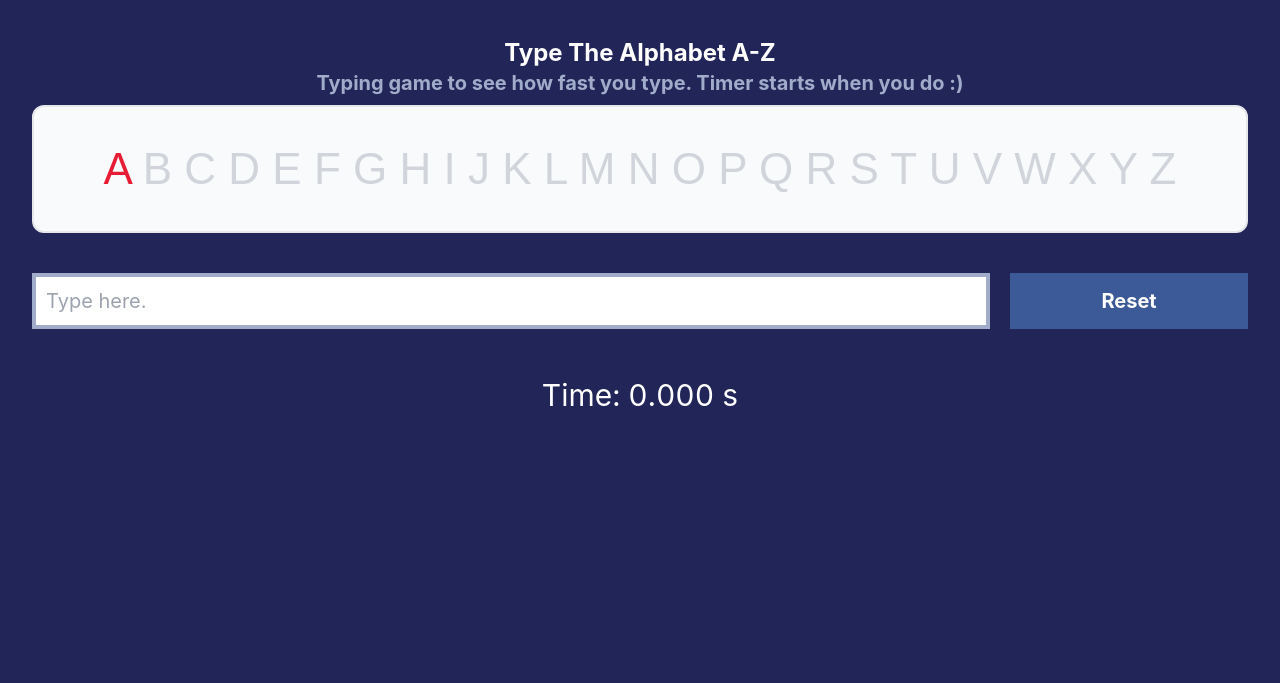
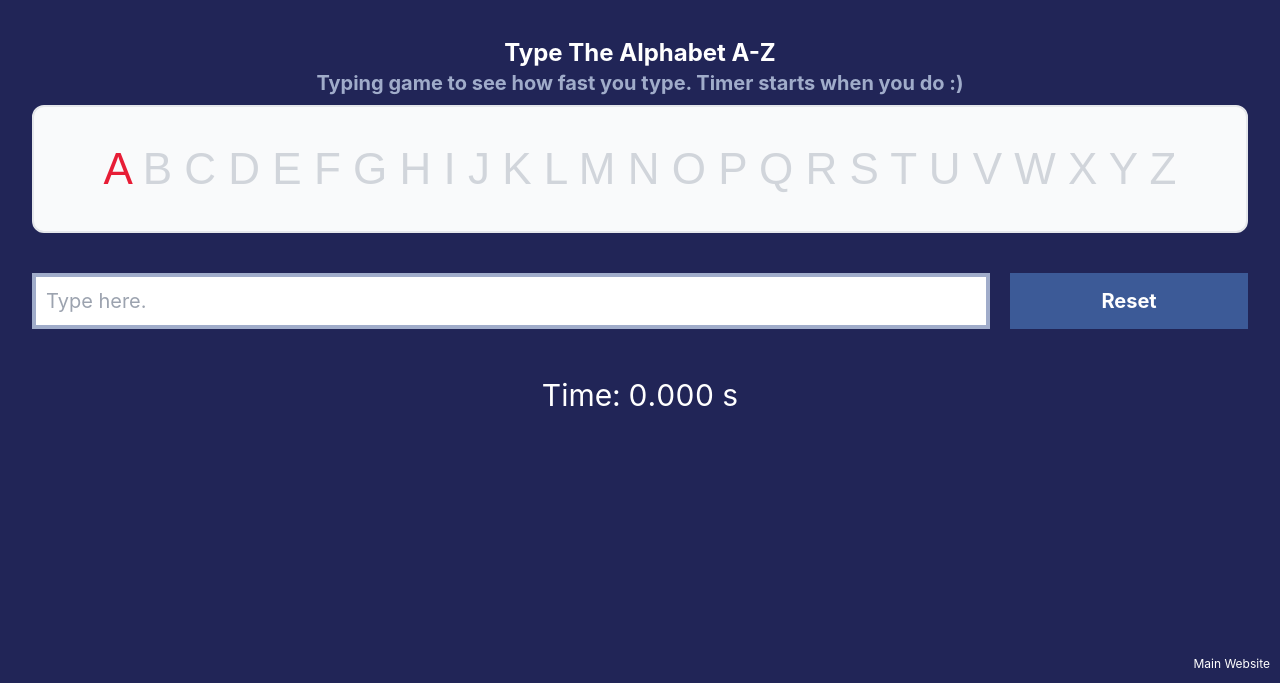
Before and after one commit to LoopViewOnly/loop-a-z, a plain HTML site: page index.html in a window 1280 px wide. Shown: the part 117-800 px from the top of the page. Drawn offline with Linux system fonts and the light colour scheme; a web font is replaced by a local one.

Commit message:
Add main website

```diff
--- a/index.html
+++ b/index.html
@@ -65,6 +65,7 @@
             </div>
         </div>
         <div id="highest-score-div"></div>
+        <div id="source"><a href="https://typethealphabet.app/">Main Website</a></div>
         <script src="script.js"></script>
     </body>
 </html>
```
Also changed, not shown: style.css.
